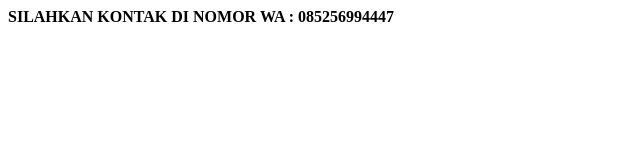
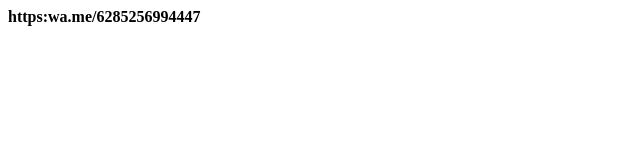
Before and after one commit to teeptrans/teeptrans.github.io, a plain HTML site: page pembuatan.html in a window 1280 px wide. Shown: the whole page, without its empty margins (0-640 px from the left). Drawn offline with Linux system fonts and the light colour scheme.

Commit message:
Update pembuatan.html

```diff
--- a/pembuatan.html
+++ b/pembuatan.html
@@ -3,6 +3,6 @@
         <title>PEMBUATAN SURAT</title>
     </head>
     <body>
-        <h4>SILAHKAN KONTAK DI NOMOR WA : 085256994447</h4>
+        <h4>https:wa.me/6285256994447</h4>
     </body>
 </html>
```
